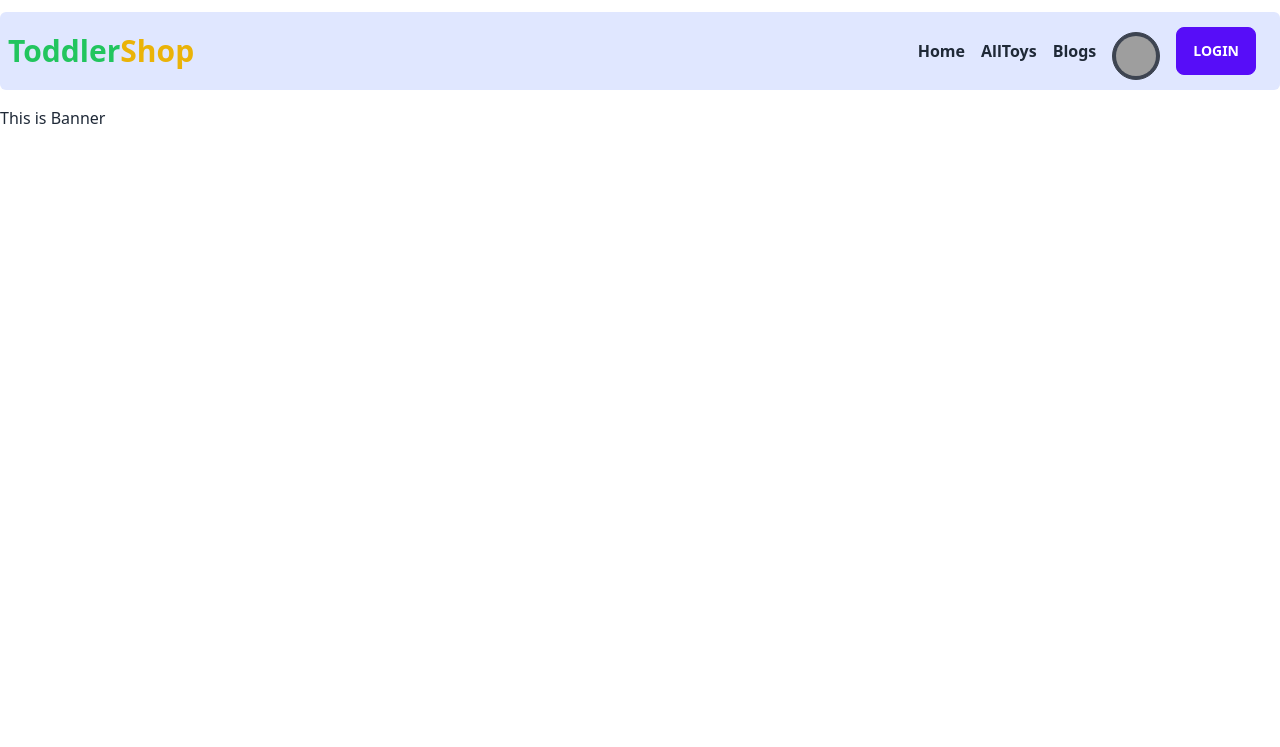
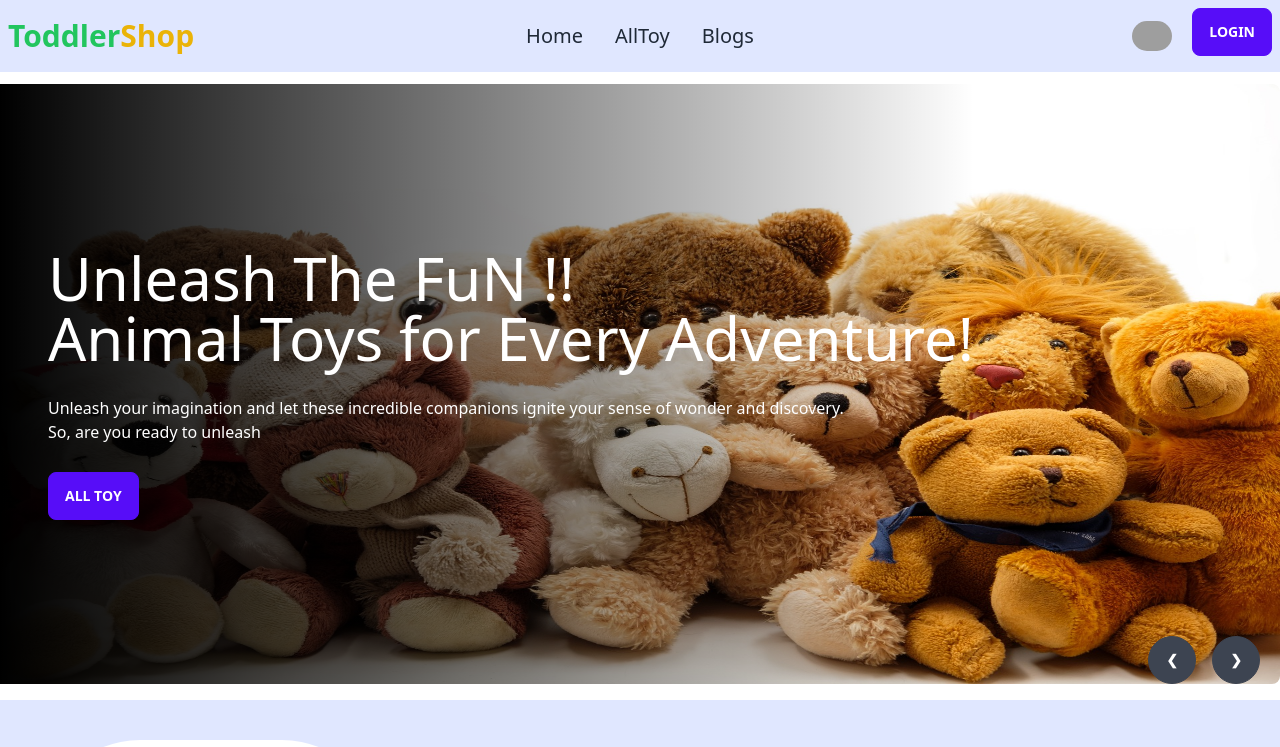
Before and after one commit to SaAbdullah131/Toy_Market_client, a React (Vite) app: page / in a window 1280 px wide. Shown: the top 747 px of the page. Built offline with nearby package versions, Linux system fonts and the light colour scheme; no server answers; grey boxes are pictures that could not be loaded.

Commit message:
banner section added

```diff
--- a/src/Pages/Home/Banner/Banner.jsx
+++ b/src/Pages/Home/Banner/Banner.jsx
@@ -1,11 +1,85 @@
 import React from 'react';
+import banner1 from '../../../assets/Banner/taddyBear_Banner.jpg'
+import {Link} from 'react-router-dom';
 
 const Banner = () => {
     return (
-        <div>
-            <h2>This is Banner</h2>
+        <div className="carousel w-full h-[600px] mt-3 mb-4">
+            <div id="banner1" className="carousel-item relative w-full">
+                <img src={banner1} className="w-full rounded-lg" />
+                <div className="absolute rounded-lg flex justify-end transform  left-10 right-5 bottom-0">
+                    <a href="#banner4" className="btn btn-circle mr-4">❮</a>
+                    <a href="#banner2" className="btn btn-circle">❯</a>
+                </div>
+                <div className="absolute flex items-center  h-full  left-0 top-0  bg-gradient-to-r from-black to-[rgba(25,0,25,0)]">
+                    <div className='text-white space-y-7 pl-12'>
+                        <h2 className='text-6xl'>Unleash The FuN !! <br /> Animal Toys for Every Adventure!</h2>
+                        <p> Unleash your imagination and let these incredible companions ignite your sense of wonder and discovery. <br />So, are you ready to unleash</p>
+                        <div>
+                            <Link to='/alltoy'>
+                                <button className='btn btn-primary mr-3'>All Toy</button>
+                            </Link>
+                        </div>
+                    </div>
+                </div>
+            </div>
+            <div id="banner2" className="carousel-item relative w-full">
+                <img src='https://img.freepik.com/free-vector/kids-toys-plush-animals-car-ship-shelves_107791-10744.jpg?w=740&t=st=1684791027~exp=1684791627~hmac=570985706cc31be6aea9dcef6834824ff4e139241b72319a21802666270c6e8c' className="w-full" />
+                <div className="absolute flex justify-end transform  right-5 bottom-0">
+                    <a href="#banner1" className="btn btn-circle mr-4">❮</a>
+                    <a href="#banner3" className="btn btn-circle">❯</a>
+                </div>
+             <div className="absolute flex items-center  h-full  left-0 top-0  bg-gradient-to-r from-black to-[rgba(25,0,25,0)]">
+                    <div className='text-white space-y-7 pl-12'>
+                        <h2 className='text-6xl'>Unleash The FuN !! <br /> Animal Toys for Every Adventure!</h2>
+                        <p> Unleash your imagination and let these incredible companions ignite your sense of wonder and discovery. <br />So, are you ready to unleash</p>
+                        <div>
+                            <Link to='/alltoy'>
+                                <button className='btn btn-primary mr-3'>All Toy</button>
+                            </Link>
+                        </div>
+                    </div>
+                </div>
+            </div>
+            <div id="banner3" className="carousel-item relative w-full">
+                <img src='https://img.freepik.com/free-photo/fluffy-toy-texture-close-up_23-2149686916.jpg?w=740&t=st=1684790973~exp=1684791573~hmac=71f7605e93f3bb2a3e2f9fbf606567dfd9f3b973cd91a410c2883f6f052c2869' className="w-full" />
+                <div className="absolute flex justify-end  transform  right-5 bottom-0">
+                    <a href="#banner2" className="btn btn-circle mr-4">❮</a>
+                    <a href="#banner4" className="btn btn-circle">❯</a>
+                </div>
+                <div className="absolute flex items-center  h-full  left-0 top-0  bg-gradient-to-r from-black to-[rgba(25,0,25,0)]">
+                    <div className='text-white space-y-7 pl-12'>
+                        <h2 className='text-6xl'>Unleash The FuN !! <br /> Animal Toys for Every Adventure!</h2>
+                        <p> Unleash your imagination and let these incredible companions ignite your sense of wonder and discovery. <br />So, are you ready to unleash</p>
+                        <div>
+                            <Link to='/alltoy'>
+                                <button className='btn btn-primary mr-3'>All Toy</button>
+                            </Link>
+                        </div>
+                    </div>
+                </div>
+            </div>
+            <div id="banner4" className="carousel-item relative w-full">
+                <img src='https://img.freepik.com/free-photo/fluffy-toy-texture-close-up_23-2149686884.jpg?w=740&t=st=1684790886~exp=1684791486~hmac=87cfd26b1ef924d637b536a57000c7f57c0a1a278a958488ee48930be01d2646' className="w-full" />
+                <div className="absolute rounded-lg flex justify-end transform   right-5 bottom-0">
+                    <a href="#banner3" className="btn btn-circle mr-4">❮</a>
+                    <a href="#banner1" className="btn btn-circle">❯</a>
+                </div>
+                <div className="absolute flex items-center  h-full  left-0 top-0  bg-gradient-to-r from-black to-[rgba(25,0,25,0)]">
+                    <div className='text-white space-y-7 pl-12'>
+                        <h2 className='text-6xl'>Unleash The FuN !! <br /> Animal Toys for Every Adventure!</h2>
+                        <p> Unleash your imagination and let these incredible companions ignite your sense of wonder and discovery. <br />So, are you ready to unleash</p>
+                        <div>
+                            <Link to='/alltoy'>
+                                <button className='btn btn-primary mr-3'>All Toy</button>
+                            </Link>
+                        </div>
+                    </div>
+                </div>
+            </div>
         </div>
     );
+
 };
 
 export default Banner;
--- a/src/Pages/Home/Home/Home.jsx
+++ b/src/Pages/Home/Home/Home.jsx
@@ -3,7 +3,7 @@ import Banner from '../Banner/Banner';
 
 const Home = () => {
     return (
-        <div className="h-[calc(100vh)]">
+        <div>
             <Banner></Banner>
         </div>
     );
--- a/src/Pages/Shared/Navbar/Navbar.jsx
+++ b/src/Pages/Shared/Navbar/Navbar.jsx
@@ -1,53 +1,61 @@
 import React, { useContext } from 'react';
 import { AuthContext } from '../../../Providers/AuthProvider';
-import {Link} from 'react-router-dom';
+import { Link } from 'react-router-dom';
 const Navbar = () => {
-        const{user,logOut} = useContext(AuthContext);
-        const handleLogOut=()=> {
+    const { user, logOut } = useContext(AuthContext);
+    const handleLogOut = () => {
         logOut()
             .then()
             .catch()
     }
+
     return (
-        <div className="navbar bg-indigo-100 mb-4 mt-3 rounded-md">
-            <div className="flex-1">
-                <Link to='/' className="text-bold text-3xl"><span className='font-extrabold text-green-500'>Toddler</span><span className='font-bold text-yellow-500'>Shop</span></Link>
+        <div className="navbar bg-indigo-100">
+            <div className="navbar-start">
+                <div className="dropdown">
+                    <Link to='/' className="text-bold text-3xl"><span className='font-extrabold text-green-500'>Toddler</span><span className='font-bold text-yellow-500'>Shop</span>
+                    </Link>
+                    <ul tabIndex={0} className="menu menu-compact dropdown-content mt-3 p-2 shadow bg-base-100 rounded-box w-52 lg:hidden">
+                        <li><Link to='/'>Home</Link></li>
+                        <li><Link to='/alltoy'>AllToy</Link></li>
+                        <li><Link to='/blogs'>Blogs</Link></li>
+                        {
+                            user?
+                            <li><Link to='/mytoy'>MyToy</Link></li>:
+                            ''
+                        }
+
+
+                    </ul>
                 </div>
-            <div className="flex items-center font-bold">
-                <Link to='/' className='mr-4'>Home</Link>
-                <Link to='/alltoys' className='mr-4'>AllToys</Link>
-                <Link to='/Blogs' className='mr-4'>Blogs</Link>
+
+            </div>
+            <div className="navbar-center hidden lg:flex">
+                <ul className="menu menu-horizontal px-1 text-bold text-xl">
+                    <li><Link to='/'>Home</Link></li>
+                    <li><Link to='/alltoy'>AllToy</Link></li>
+                    <li><Link to='/blogs'>Blogs</Link></li>
                     {
                         user ?
-                    <Link to='mytoy' className='mr-4'>MyToy</Link>:
+                            <li><Link to='/mytoy'>MyToy</Link></li> :
                             ''
                     }
-                <div className="dropdown dropdown-end">
-                    <label tabIndex={0} className="btn  btn-circle avatar mt-3 mr-4">
-                        <div className="w-10 rounded-full">
-                            <img className='' src="https://static.vecteezy.com/system/resources/previews/000/439/863/original/vector-users-icon.jpg" />
+                </ul>
             </div>
-                    </label>
-                    {/* <ul tabIndex={0} className="menu menu-compact dropdown-content mt-3 p-2 shadow bg-base-100 rounded-box w-52">
-                        <li>
-                            <a className="justify-between">
-                                Profile
-                                <span className="badge">New</span>
-                            </a>
-                        </li>
-                        <li><a>Settings</a></li>
-                        <li><a>Logout</a></li>
-                    </ul> */}
-
+            <div className="navbar-end">
+                <div className="w-10 rounded-full mr-5">
+                    <img className="w-10 rounded-full" src="https://static.vecteezy.com/system/resources/previews/000/439/863/original/vector-users-icon.jpg" />
                 </div>
+                <div>
                     {
                         user ?
-                    <button onClick={handleLogOut} className='btn btn-primary mr-4'><Link to='/login'>Logout</Link></button>:
-                    <button className='btn btn-primary mr-4'><Link to='/login'>Login</Link></button>
+                            <button onClick={handleLogOut} className='btn btn-primary mb-2'><Link to='/'>Logout</Link></button> :
+                            <button className='btn btn-primary mb-2'><Link to='/login'>Login</Link></button>
                     }
                 </div>
             </div>
-    );
+        </div>
+    )
 };
 
 export default Navbar;
```
Also changed, not shown: src/assets/Banner/taddyBear_Banner.jpg (added). Lines whose indentation alone changed are shown as unchanged.
